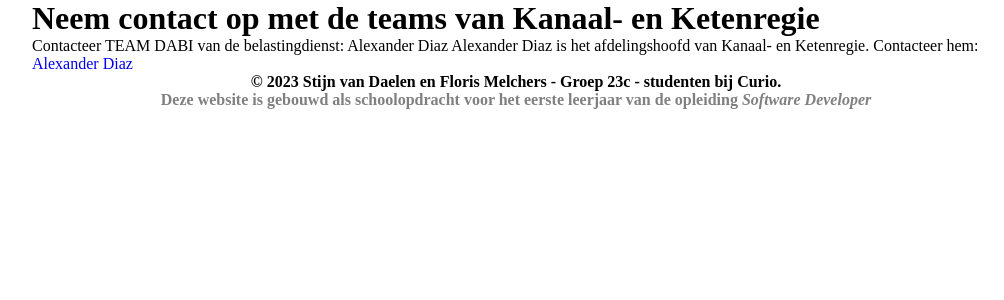
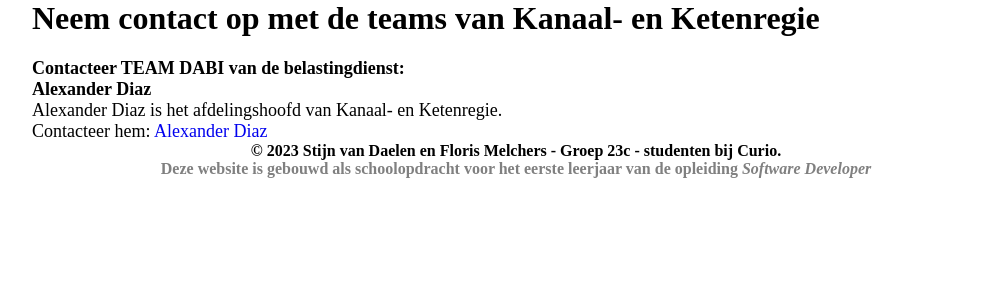
Before and after one commit to Floris29/PRA, a PHP site: page /contact.php in a window 1280 px wide. Shown: the part 222-522 px from the top of the page, without its empty margins (124-1128 px from the left). Run offline with PHP 8.4, Linux system fonts and the light colour scheme.

Commit message:
kleine veranderingen

```diff
--- a/contact.php
+++ b/contact.php
@@ -17,8 +17,8 @@
 			<h1>Neem contact op met de teams van Kanaal- en Ketenregie</h1>
 
 			<div class="contact-dabi">
-				Contacteer TEAM DABI van de belastingdienst:
-				<span class="contact-naam">Alexander Diaz</span>
+				<span class="team-dikgedrukt">Contacteer TEAM DABI van de belastingdienst:
+				Alexander Diaz</span>
 				Alexander Diaz is het afdelingshoofd van Kanaal- en Ketenregie.
 				Contacteer hem: <a href="https://www.linkedin.com/in/alexander-d-01180040/?locale=nl_NL">Alexander Diaz</a>
 			</div>
--- a/css/style.css
+++ b/css/style.css
@@ -60,35 +60,6 @@ textarea{
     align-self: center;
 }
 
-
-/* .form{
-    display: flex;
-    flex-direction: column;
-}
-
-.form-message{
-    display: flex;
-}
-
-.form-group{
-    padding: 10px;
-}
-
-.form-group label {
-    width: 150px;
-    cursor: pointer;
-    vertical-align: top;
-}
-
-.form-group input[type=text],
-.form-group textarea {
-    width: 300px;
-}
-
-.form-group input[type=submit] {
-    padding: 10px;
-    cursor: pointer;
-} */
 /*---------home--------*/
 
 .titel-nieuws {
@@ -234,3 +205,13 @@ h3{
     margin-bottom:10px;
     margin-top:5px;
 }
+
+
+.contact-dabi{
+    white-space: pre-line;
+    font-size: large;
+}
+
+.team-dikgedrukt{
+    font-weight: bold;
+}
```
